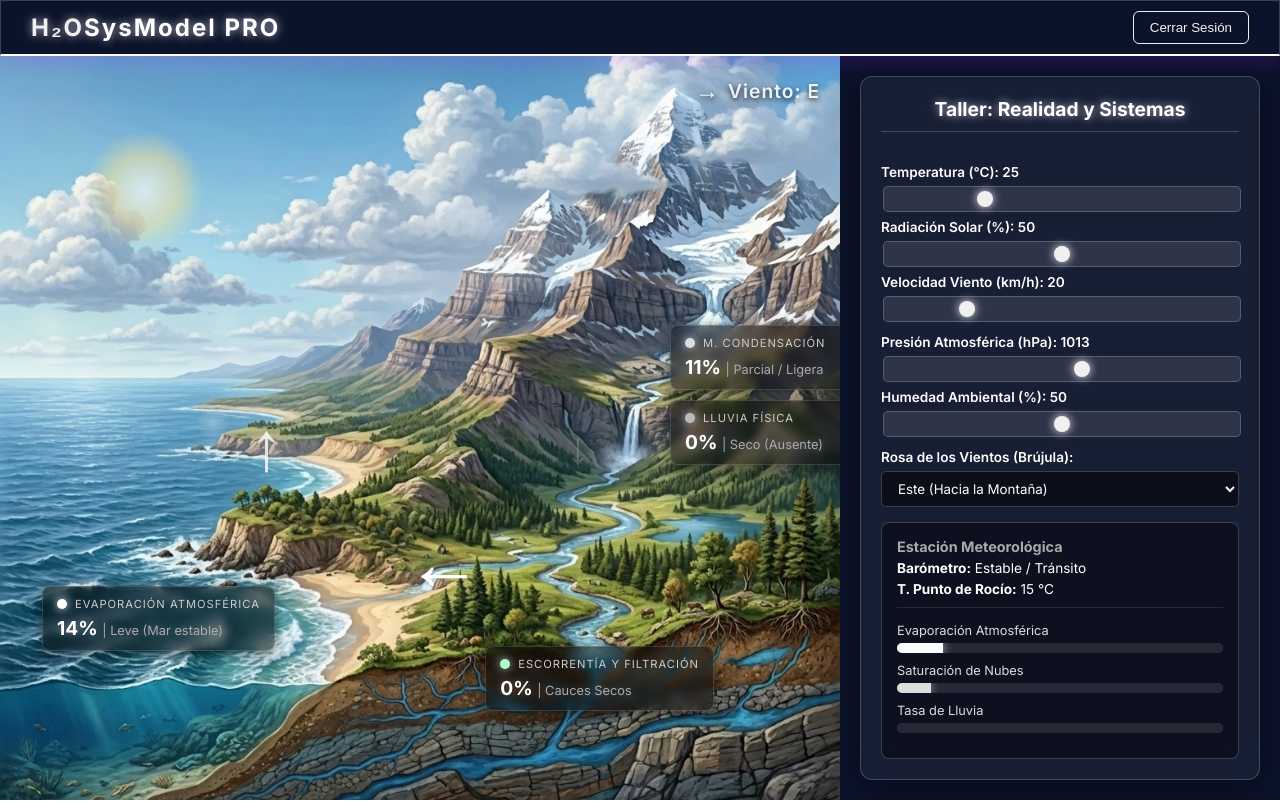
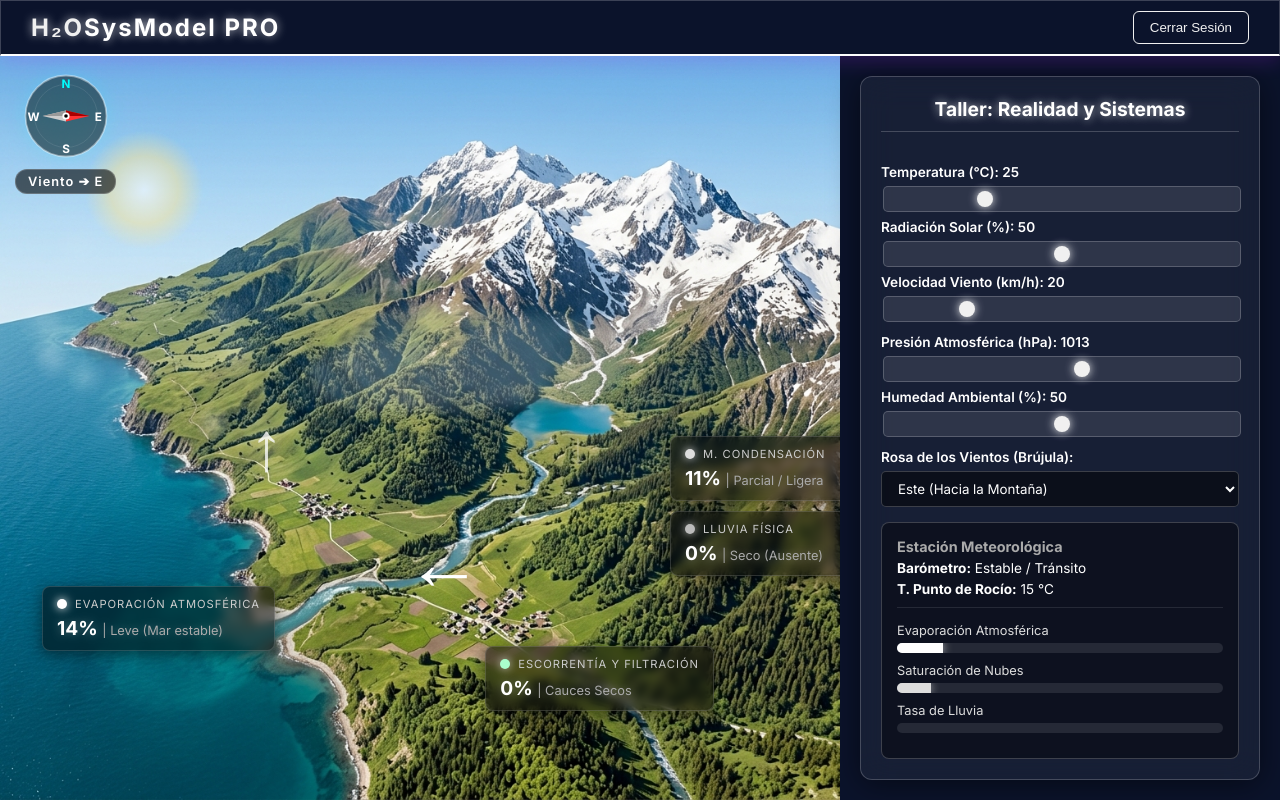
Before and after one commit to CrisAguirre/watercycle, an Angular app: page /simulation in a window 1280 px wide. Shown: the top 802 px of the page. Built offline with nearby package versions, Linux system fonts and the light colour scheme.

Commit message:
update pic and dinamic states on

```diff
--- a/src/app/components/simulation/simulation.component.css
+++ b/src/app/components/simulation/simulation.component.css
@@ -26,13 +26,13 @@
 
 .relative { position: relative; }
 
-/* Realism specific */
+/* Realism specific Phase 6: Aerial Drone Camera */
 .realistic-bg {
   flex: 2;
   position: relative;
-  background-image: url('../../../assets/landscape-hd.png');
+  background-image: url('../../../assets/landscape-aerial.png');
   background-size: cover;
-  background-position: center center;
+  background-position: center bottom;
   background-repeat: no-repeat;
   background-color: var(--bg-color);
   overflow: hidden;
@@ -44,21 +44,21 @@
   transition: opacity 0.5s ease;
 }
 
-.wind-arrow {
-  position: absolute; top: 20px; right: 20px;
-  color: rgba(255,255,255,0.9); font-size: 1.2rem; letter-spacing: 1px;
-  font-weight: 600; text-shadow: 0 2px 5px rgba(0,0,0,0.8);
-  display: flex; align-items: center; gap: 8px; z-index: 20;
+/* MAJESTIC COMPASS WIDGET */
+.compass-widget {
+  position: absolute; top: 15px; left: 15px;
+  display: flex; flex-direction: column; align-items: center; gap: 8px;
+  z-index: 20; color: white; user-select: none;
 }
-.compass-icon { display: inline-block; transition: transform 0.5s ease; font-size: 1.5rem; }
-.compass-n { transform: rotate(-90deg); }
-.compass-ne { transform: rotate(-45deg); }
-.compass-e { transform: rotate(0deg); }
-.compass-se { transform: rotate(45deg); }
-.compass-s { transform: rotate(90deg); }
-.compass-sw { transform: rotate(135deg); }
-.compass-w { transform: rotate(180deg); }
-.compass-nw { transform: rotate(-135deg); }
+.compass-svg {
+  width: 90px; height: 90px;
+  filter: drop-shadow(0 0 10px rgba(0,255,255,0.3));
+}
+.compass-text {
+  background: rgba(0,0,0,0.6); backdrop-filter: blur(4px);
+  padding: 4px 12px; border-radius: 12px; font-size: 0.8rem;
+  font-weight: 600; letter-spacing: 1px; border: 1px solid rgba(255,255,255,0.2);
+}
 
 /* REAL CLOUDS */
 .real-cloud {
@@ -70,30 +70,31 @@
 
 .cloud-cluster { position: absolute; z-index: 5; transition: all 1s ease; }
 
-/* 8 Direction Cloud Positioning Matrix with 3D Depth Perception */
-.cloud-pos-n { top: 0%; left: 40%; }
-.cloud-pos-n .real-cloud { transform: scale(0.5); } /* Alejadas (Fondo) */
+/* 8 DIRECTION AERIAL GRID (ISOMETRIC / BIRD'S EYE VIEW) */
+/* Norte: Al fondo // Este: A la derecha // Sur: De frente // Oeste: A la Izquierda */
+.cloud-pos-n { top: 5%; left: 45%; }
+.cloud-pos-n .real-cloud { transform: scale(0.6); }
 
-.cloud-pos-ne { top: 5%; left: 70%; }
-.cloud-pos-ne .real-cloud { transform: scale(0.7); }
+.cloud-pos-ne { top: 15%; left: 70%; }
+.cloud-pos-ne .real-cloud { transform: scale(0.8); }
 
-.cloud-pos-e { top: 20%; left: 75%; }
-.cloud-pos-e .real-cloud { transform: scale(1); } /* Normal (Derecha) */
+.cloud-pos-e { top: 35%; left: 75%; }
+.cloud-pos-e .real-cloud { transform: scale(1.0); }
 
-.cloud-pos-se { top: 40%; left: 80%; }
-.cloud-pos-se .real-cloud { transform: scale(1.3); }
+.cloud-pos-se { top: 60%; left: 70%; }
+.cloud-pos-se .real-cloud { transform: scale(1.2); }
 
-.cloud-pos-s { top: 50%; left: 40%; }
-.cloud-pos-s .real-cloud { transform: scale(1.7); } /* Acercadas (Frente) */
+.cloud-pos-s { top: 75%; left: 45%; }
+.cloud-pos-s .real-cloud { transform: scale(1.4); }
 
-.cloud-pos-sw { top: 40%; left: 5%; }
-.cloud-pos-sw .real-cloud { transform: scale(1.3); }
+.cloud-pos-sw { top: 60%; left: 20%; }
+.cloud-pos-sw .real-cloud { transform: scale(1.2); }
 
-.cloud-pos-w { top: 20%; left: 5%; }
-.cloud-pos-w .real-cloud { transform: scale(1); } /* Normal (Izquierda) */
+.cloud-pos-w { top: 35%; left: 15%; }
+.cloud-pos-w .real-cloud { transform: scale(1.0); }
 
-.cloud-pos-nw { top: 5%; left: 15%; }
-.cloud-pos-nw .real-cloud { transform: scale(0.7); }
+.cloud-pos-nw { top: 15%; left: 25%; }
+.cloud-pos-nw .real-cloud { transform: scale(0.8); }
 
 .storm-clouds .real-cloud { background: rgba(80, 80, 100, 0.8); } /* Stormy dark grey */
 
--- a/src/app/components/simulation/simulation.component.html
+++ b/src/app/components/simulation/simulation.component.html
@@ -15,9 +15,36 @@
     <div class="sim-area relative realistic-bg">
       <div class="sun" [style.opacity]="(variables$ | async)?.solarRadiation! / 100 + 0.1"></div>
 
-      <!-- Compass/Wind Direction Indicator -->
-      <div class="wind-arrow">
-        <span class="compass-icon" [ngClass]="'compass-' + ((variables$ | async)?.windDirection | lowercase)">&#8594;</span> Viento: {{ (variables$ | async)?.windDirection }}
+      <!-- Majestic Compass Overlayer -->
+      <div class="compass-widget">
+        <svg viewBox="0 0 100 100" class="compass-svg">
+          <!-- Anillo exterior y cristal oscuro -->
+          <circle cx="50" cy="50" r="45" stroke="rgba(255,255,255,0.4)" stroke-width="2" fill="rgba(0,0,0,0.5)"/>
+          <circle cx="50" cy="50" r="35" stroke="rgba(255,255,255,0.1)" stroke-width="1" fill="none"/>
+
+          <!-- Puntos Cardinales de la Rosa (Fijos) -->
+          <text x="50" y="19" fill="#00ffff" font-size="13" text-anchor="middle" font-weight="bold">N</text>
+          <text x="86" y="55" fill="#ffffff" font-size="13" text-anchor="middle" font-weight="bold">E</text>
+          <text x="50" y="91" fill="#ffffff" font-size="13" text-anchor="middle" font-weight="bold">S</text>
+          <text x="14" y="55" fill="#ffffff" font-size="13" text-anchor="middle" font-weight="bold">W</text>
+
+          <!-- Aguja Magnética Dinámica Animada -->
+          <g [style.transformOrigin]="'50px 50px'"
+             [style.transform]="'rotate(' + getCompassRotation((variables$ | async)?.windDirection) + ')'"
+             style="transition: transform 1.5s cubic-bezier(0.25, 0.1, 0.25, 1.5);">
+            <!-- Flecha Norte (Roja de navegante) -->
+            <path d="M50 24 L56 50 L44 50 Z" fill="#ff3333"/>
+            <!-- Sombra Aguja -->
+            <path d="M50 24 L50 50 L44 50 Z" fill="#aa0000"/>
+            <!-- Cola Sur -->
+            <path d="M50 76 L56 50 L44 50 Z" fill="#cccccc"/>
+            <path d="M50 76 L50 50 L44 50 Z" fill="#999999"/>
+
+            <circle cx="50" cy="50" r="4" fill="#ffffff" />
+            <circle cx="50" cy="50" r="2" fill="#000000" />
+          </g>
+        </svg>
+        <div class="compass-text">Viento ➔ {{ (variables$ | async)?.windDirection }}</div>
       </div>
 
       <!-- Flechas Centrales del Ciclo Pulsares Clásicas -->
--- a/src/app/components/simulation/simulation.component.ts
+++ b/src/app/components/simulation/simulation.component.ts
@@ -49,22 +49,22 @@ export class SimulationComponent implements OnInit {
       delay: Math.random() * 2 + 's'
     }));
 
-    // Rain: Posicionada según hacia donde se haya agrupado la tormenta guiada por la rosa de los vientos
+    // Rain: Distribuida en área sobre el mapa según coordenadas isométricas aéreas
     const rainCount = Math.floor(rates.precipitationRate * 1.5);
-    let minLeft = 55, maxLeftWidth = 35; // Base Este (Montaña)
+    let baseLeft = 55, rangeLeft = 35; // Este
     if (['W', 'NW', 'SW'].includes(rates.currentWindDir)) {
-      minLeft = 5; maxLeftWidth = 30; // Viento la lleva al Océano
+      baseLeft = 10; rangeLeft = 30; // Oeste Oceánico
     } else if (['N', 'S'].includes(rates.currentWindDir)) {
-      minLeft = 35; maxLeftWidth = 30; // Centro Paralelo
+      baseLeft = 40; rangeLeft = 20; // Paralelo Centro
     }
 
     this.rainDropParticles = Array(rainCount).fill(0).map((_, i) => ({
-      left: minLeft + Math.random() * maxLeftWidth + '%',
+      left: baseLeft + Math.random() * rangeLeft + '%',
       duration: 0.5 + Math.random() * 0.4 + 's',
-      delay: Math.random() * 0.5 + 's' // Ajustado para ser más fluido sin parpadear en loops lentos
+      delay: Math.random() * 0.5 + 's'
     }));
 
-    // Escorrentía: montañas a mar (solo tiene sentido visual si llovió en la cordillera = viento E, NE, SE)
+    // Escorrentía: Desde las montañas hacia el centro
     const runoffCount = ['E', 'NE', 'SE'].includes(rates.currentWindDir) ? Math.floor(rates.precipitationRate / 1.5) : 0;
     this.runoffParticles = Array(runoffCount).fill(0).map((_, i) => ({
       duration: 3 + Math.random() * 3 + 's',
@@ -103,10 +103,9 @@ export class SimulationComponent implements OnInit {
   // Cuarta Fase: Escorrentía Analítica
   getRunoffRate(rates: any): number {
     const wind = rates.currentWindDir;
-    // La escorrentía es la lluvia que corre la tierra firme
     if (['E', 'NE', 'SE'].includes(wind)) return rates.precipitationRate;
     if (['N', 'S'].includes(wind)) return rates.precipitationRate * 0.4;
-    return 0; // Llovió cien porciento sobre el mar abierto (Cero rios)
+    return 0;
   }
 
   getRunoffState(rRate: number): string {
@@ -115,4 +114,13 @@ export class SimulationComponent implements OnInit {
     if (rRate < 60) return 'Corriente Terrestre Alta';
     return 'Desbordamiento e Infiltración';
   }
+
+  // Animación del Widget Brújula
+  getCompassRotation(dir: string | undefined | null): string {
+    const angleMap: Record<string, string> = {
+      'N': '0deg', 'NE': '45deg', 'E': '90deg', 'SE': '135deg',
+      'S': '180deg', 'SW': '225deg', 'W': '270deg', 'NW': '315deg'
+    };
+    return angleMap[dir || 'N'] || '0deg';
+  }
 }
```
Also changed, not shown: src/assets/landscape-aerial.png (added).
